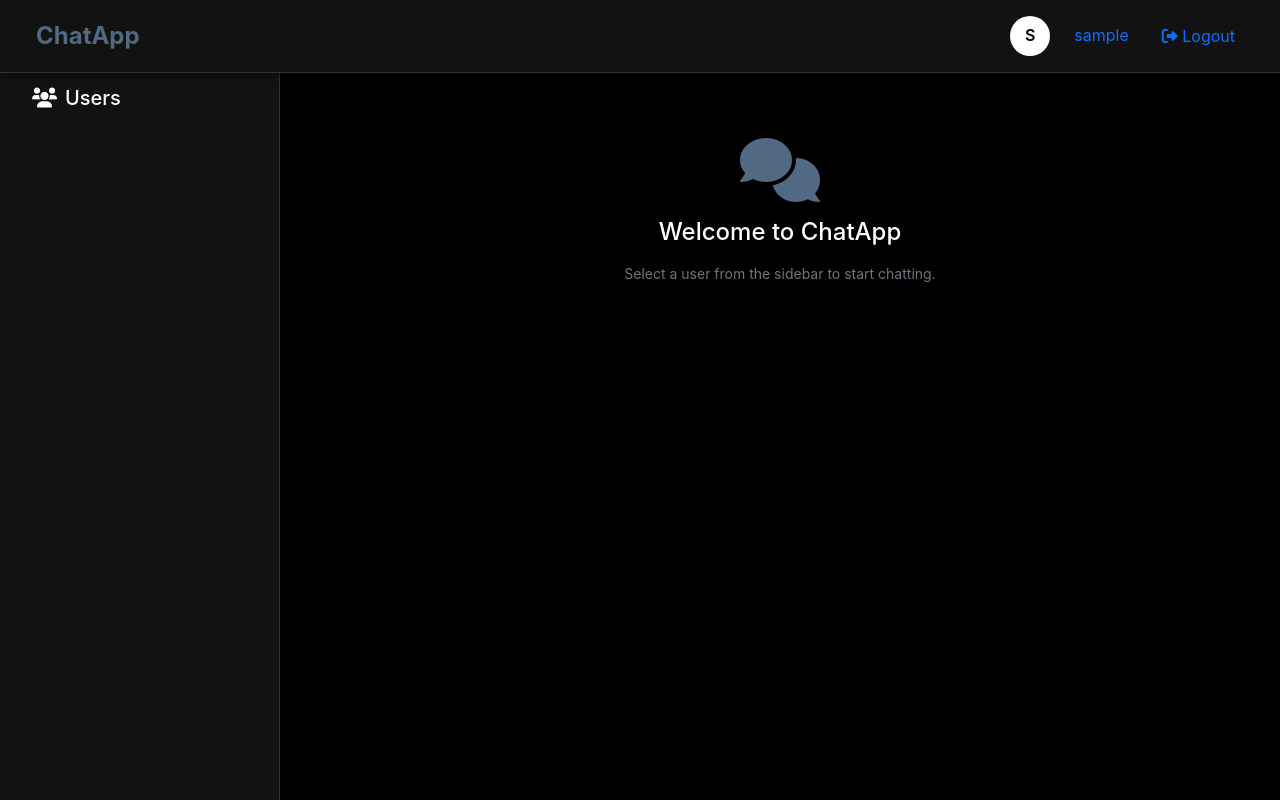
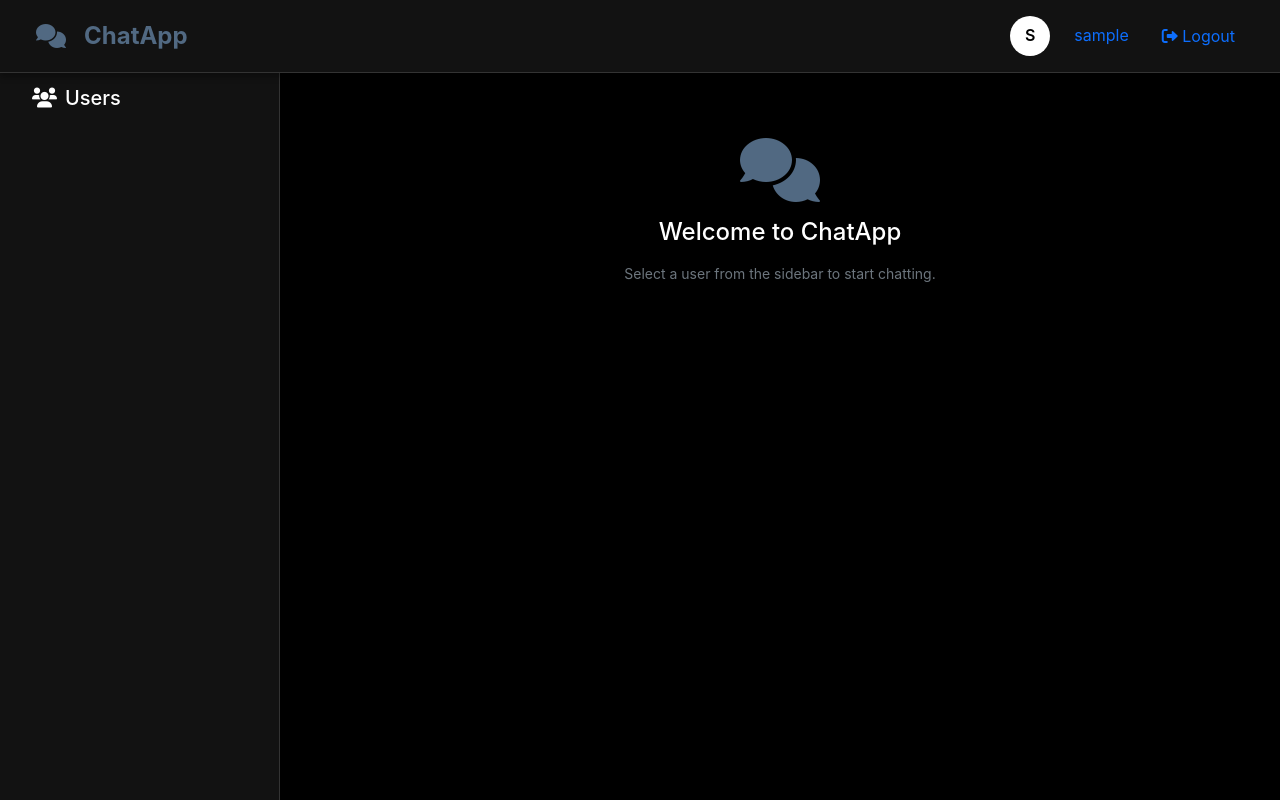
Before and after one commit to praneethattada/Assignment, a Django app: page / in a window 1280 px wide. Run offline with Django 5.2, Linux system fonts and the light colour scheme; the visitor is signed in with stand-in values (Sample User, id 1); data comes from the database, SQL or seed files in the repository.

Commit message:
Update base.html

```diff
--- a/django-chat/chat/templates/chat/base.html
+++ b/django-chat/chat/templates/chat/base.html
@@ -286,7 +286,7 @@ body {
     <nav class="navbar navbar-expand-lg fixed-top">
         <div class="container-fluid">
             <a class="navbar-brand" href="{% url 'chat:index' %}">
-                ChatApp
+                <i class="fas fa-comments me-2"></i>ChatApp
             </a>
             <div class="navbar-nav ms-auto">
                 {% if user.is_authenticated %}
```
